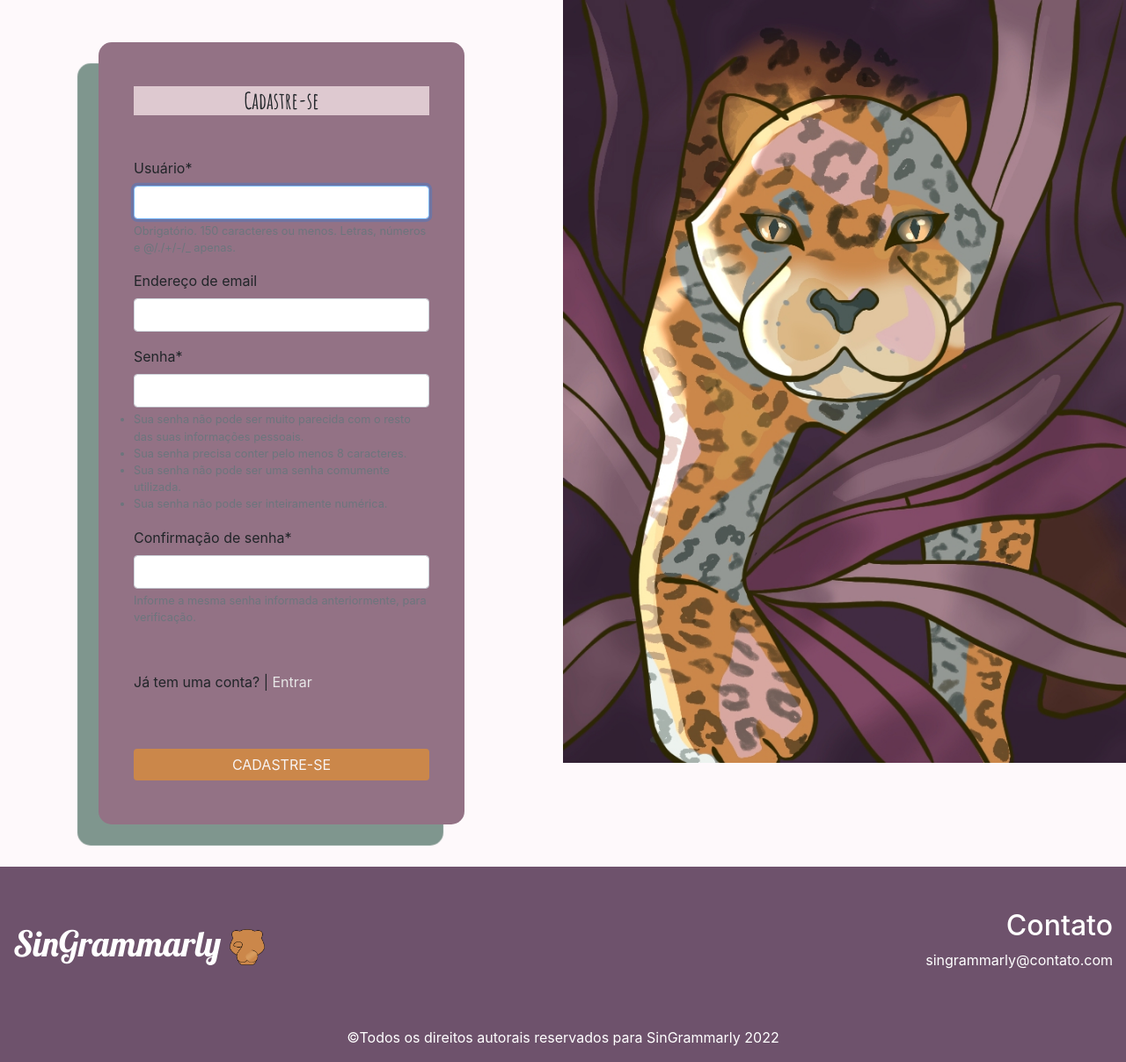
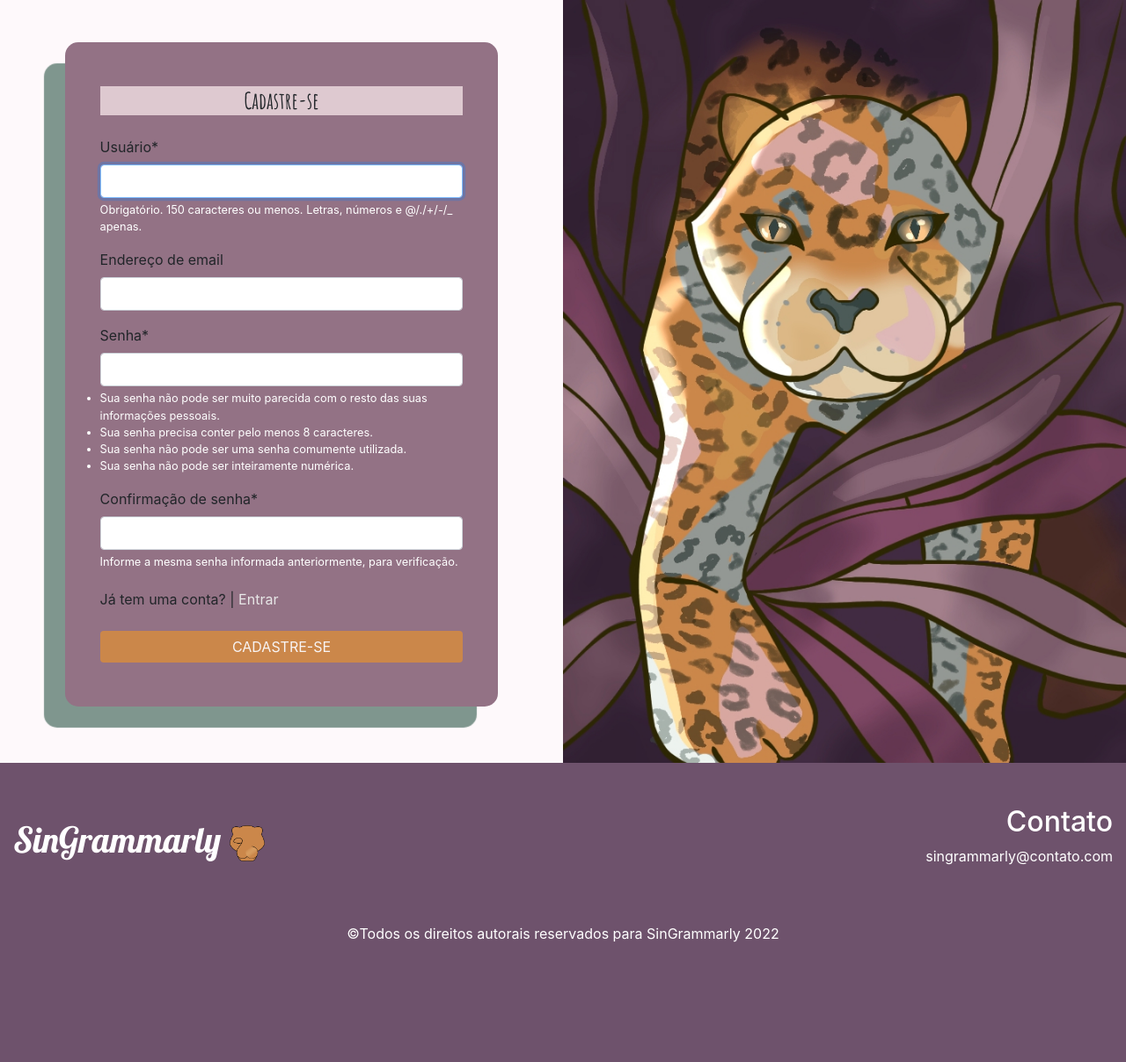
Before and after one commit to bagm4/tcc, a Django app: page /accounts/register/ in a window 1280 px wide. Shown: the part 56-1263 px from the top of the page at 88% size. After the commit the page ends 1127 px from the top, so only its background shows below. Run offline with Django 4.2, Linux system fonts and the light colour scheme; some libraries are stand-ins or nearby versions.

Commit message:
commit 52

```diff
--- a/main/templates/addquestao.html
+++ b/main/templates/addquestao.html
@@ -42,7 +42,7 @@
             <table class="table table-striped tablelist tablelist">
                 {% for questao in questoes %}
                 <tr>
-                    <td><span><a href="questao/{{questao.id}}">{{questao.pergunta}}</a></span></td>
+                    <td><span>{{questao.pergunta}}</span></td>
                     <td><a class="delete-btn" href="{% url 'deletequestao' questao.id %}"><span><i class="fas fa-trash"></i></span></a></td>
                     <td><a href="{% url 'editquestao' questao.id %}"><span><i class="fas fa-edit"></i></span></a></td>
                 </tr>
--- a/templates/registration/login.html
+++ b/templates/registration/login.html
@@ -15,7 +15,7 @@
     }
 </style>
 <div class="row  ml-0 mr-0 pr-0">
-    <div class="col-6" style="padding: 0% 5%;">
+    <div class="col-6" style="padding: 0% 2%;">
         <div class="cl_style m-5"> <!--para css-->
             <h2 class="cltitulo text-center mb-5">Entrar</h2>
             <form method="post">
--- a/templates/registration/register.html
+++ b/templates/registration/register.html
@@ -13,20 +13,23 @@
         color: #f8f4f4;
         width: 100%;
     }
+    .text-muted{
+    color: white!important;
+    }
 </style>
 <div class="row  ml-0 mr-0 pr-0">
-    <div class="col-6" style="padding: 0% 5%;">
+    <div class="col-6" style="padding: 0% 2%;">
         <div class="cl_style m-5"> <!--para css-->
-            <h2 class="cltitulo text-center mb-5">Cadastre-se</h2>
+            <h2 class="cltitulo text-center mb-4">Cadastre-se</h2>
             <form method="post">
                 {% csrf_token %}
                 <input type="hidden" name="next" value="{{ next }}">
 
                 {{ form|crispy }}
 
-                <p class="pt-1 pb-3 mb-3 mt-5">Já tem uma conta? | <a style="color: rgb(231, 231, 231) ;" href="{% url 'login' %}">Entrar</a></p>
+                <p class="pt-1 pb-3 mb-1 mt-3">Já tem uma conta? | <a style="color: rgb(231, 231, 231) ;" href="{% url 'login' %}">Entrar</a></p>
 
-                <button type="submit" class="mt-5 btn bnt_style btn-block">Cadastre-se</button>
+                <button type="submit" class="mt-2 btn bnt_style btn-block">Cadastre-se</button>
             </form>
         </div>
         </div><!--para css-->
```
Also changed, not shown: main/static/css/style.css (line endings or trailing spaces).
